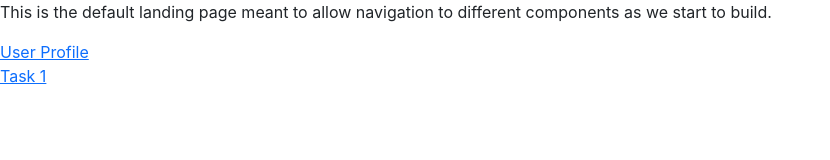
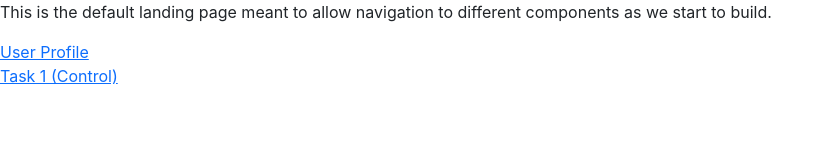
Before and after one commit to OmNai442003/Permission-Number-System-Improved---UX-Based, a React (Create React App) app: page / in a window 1280 px wide. Shown: the top 160 px of the page, without its empty margins (0-830 px from the left). Built offline with nearby package versions, Linux system fonts and the light colour scheme.

Commit message:
Update routing to task 1 control.

```diff
--- a/src/App.js
+++ b/src/App.js
@@ -4,7 +4,7 @@ import './App.css';
 import { createBrowserRouter, RouterProvider } from 'react-router-dom';
 import LandingPage from './screens/Landing/LandingPage';
 import UserProfile from './screens/UserProfile/UserProfile';
-import Task1Page from './screens/Task1/Task1Page';
+import Task1Page_Control from './screens/Task1/Task1Page_Control';
 
 const router = createBrowserRouter([
   {
@@ -16,8 +16,8 @@ const router = createBrowserRouter([
     element: <UserProfile/>
   },
   {
-    path:"/task1",
-    element: <Task1Page/>
+    path:"/task1A",
+    element: <Task1Page_Control/>
   }
 ]);
 
--- a/src/screens/Landing/LandingPage.js
+++ b/src/screens/Landing/LandingPage.js
@@ -9,7 +9,7 @@ const LandingPage = () => {
             <p>
                 <Link to="/userprofile">User Profile</Link>
                 <br />
-                <Link to="/task1">Task 1</Link>
+                <Link to="/task1A">Task 1 (Control)</Link>
             </p>
         </>
     )
```
